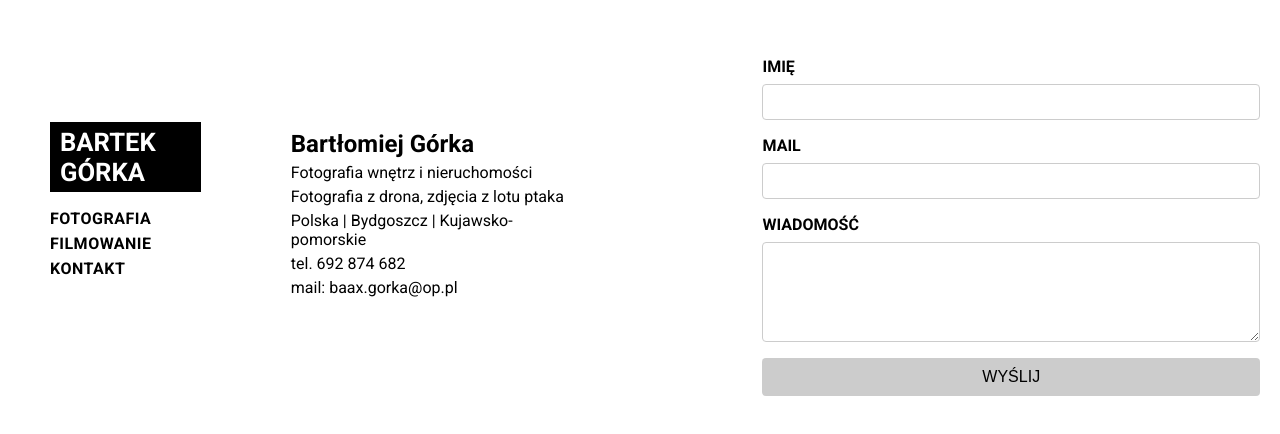
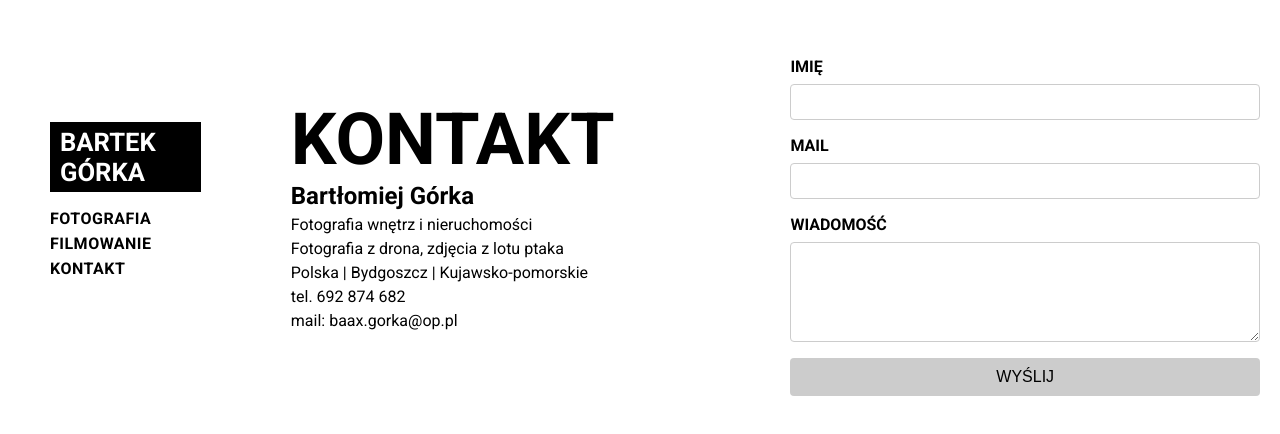
Before and after one commit to style77/bartekgorka.com.pl, a React (Vite) app: page /contact in a window 1280 px wide. Shown: the part 174-608 px from the top of the page. Built offline with nearby package versions, Linux system fonts and the light colour scheme.

Commit message:
chore: add big "Kontakt" title

```diff
--- a/src/Contact.css
+++ b/src/Contact.css
@@ -2,9 +2,18 @@
     text-align: left;
     margin-bottom: 20px;
     margin-left: 50px;
+    display: flex;
+    flex-direction: column;
+    justify-content: center;
+    height: 100%;
 }
 
 .contact-info h1 {
+    margin: 0;
+    font-size: 72px;
+}
+
+.contact-info h2 {
     margin: 0;
     font-size: 24px;
 }
--- a/src/Contact.tsx
+++ b/src/Contact.tsx
@@ -45,12 +45,17 @@ function Contact() {
             </div>
             <div className="contact-container">
                 <div className="contact-info">
-                    <h1>Bartłomiej Górka</h1>
-                    <p>Fotografia wnętrz i nieruchomości</p>
-                    <p>Fotografia z drona, zdjęcia z lotu ptaka</p>
-                    <p>Polska  |  Bydgoszcz  |  Kujawsko-pomorskie</p>
-                    <p>tel. 692 874 682</p>
-                    <p>mail: <a href="mailto:baax.gorka@op.pl">baax.gorka@op.pl</a></p>
+                    <div>
+                        <h1>KONTAKT</h1>
+                    </div>
+                    <div>
+                        <h2>Bartłomiej Górka</h2>
+                        <p>Fotografia wnętrz i nieruchomości</p>
+                        <p>Fotografia z drona, zdjęcia z lotu ptaka</p>
+                        <p>Polska  |  Bydgoszcz  |  Kujawsko-pomorskie</p>
+                        <p>tel. <a href="tel:692874682">692 874 682</a></p>
+                        <p>mail: <a href="mailto:baax.gorka@op.pl">baax.gorka@op.pl</a></p>
+                    </div>
                 </div>
                 <form className="contact-form" onSubmit={handleSubmit}>
                     <label htmlFor="name">IMIĘ</label>
```
